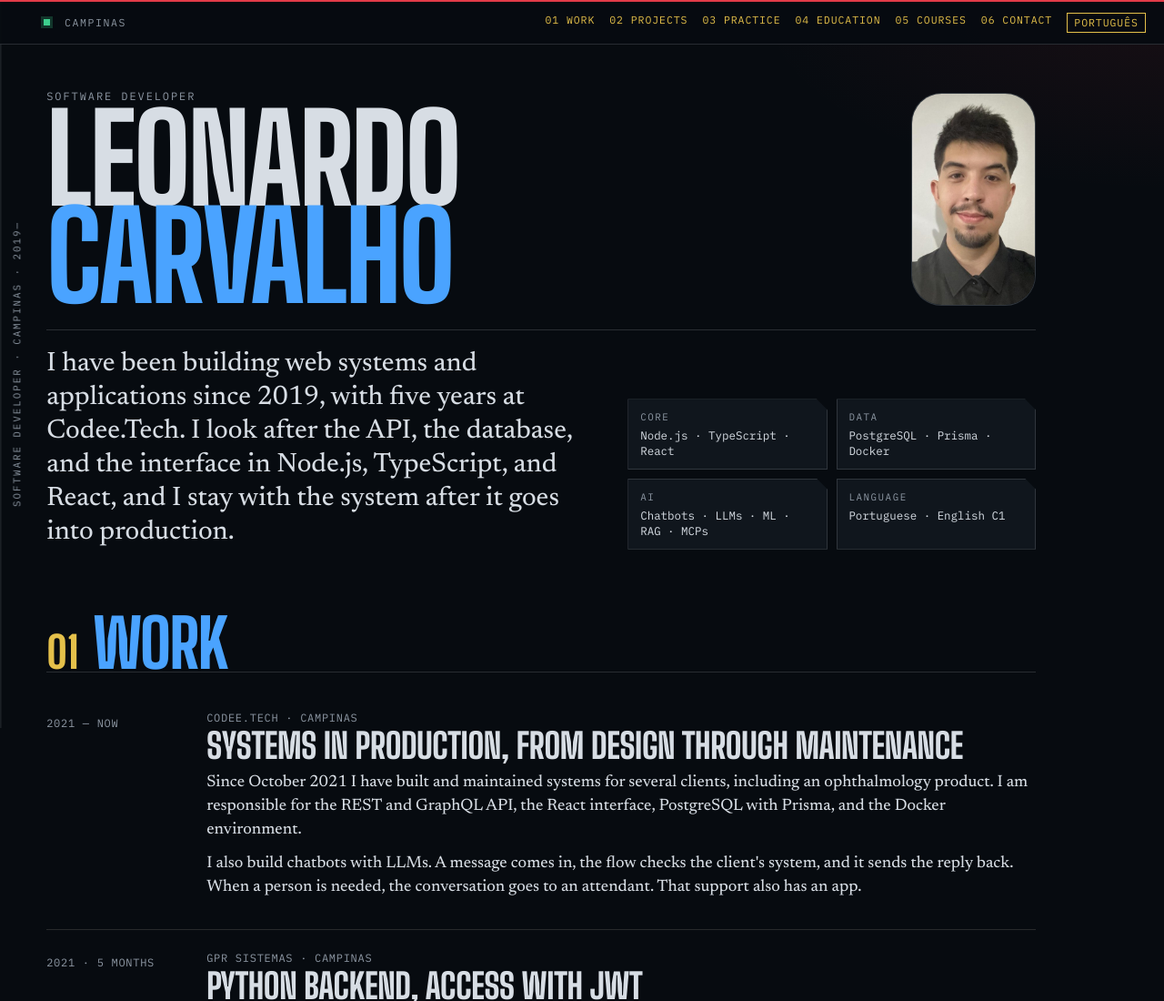
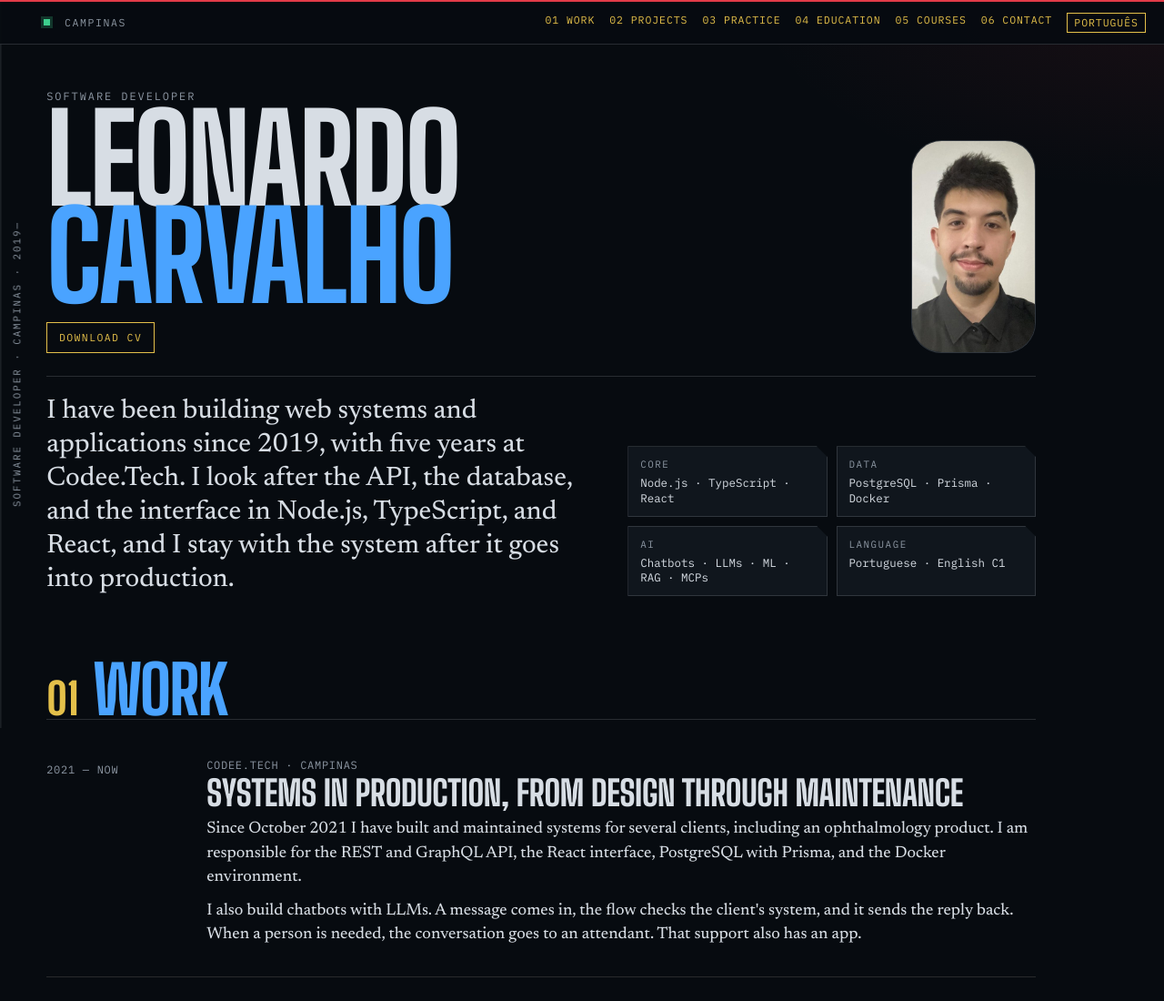
Before and after one commit to Lccas/portfolio, a plain HTML site: page index.html in a window 1280 px wide. Shown: the top 1100 px of the page at 91% size. Drawn offline with Linux system fonts and the light colour scheme.

Commit message:
add download cv button

```diff
--- a/index.html
+++ b/index.html
@@ -37,6 +37,7 @@
             <span>Leonardo</span>
             <span class="hit">Carvalho</span>
           </h1>
+          <a class="cv" href="images/CV-Leonardo-Carvalho-Geral-EN.pdf" download="CV-Leonardo-Carvalho-EN.pdf">Download CV</a>
         </div>
         <img class="portrait" src="images/leonardo.jpg" alt="Portrait of Leonardo Carvalho.">
       </div>
--- a/styles.css
+++ b/styles.css
@@ -141,6 +141,22 @@ h1 {
 h1 span { display: block; }
 
 h1 .hit { color: var(--blue); }
+
+.cv {
+  display: inline-block;
+  margin-top: 1.15rem;
+  padding: 0.55rem 0.8rem;
+  border: 1px solid var(--yellow);
+  color: var(--yellow);
+  font-family: var(--mono);
+  font-size: 0.72rem;
+  letter-spacing: 0.12em;
+  line-height: 1.2;
+  text-transform: uppercase;
+  text-decoration: none;
+}
+
+.cv:hover { color: var(--ink); border-color: var(--ink); }
 
 .cover-head {
   display: grid;
```
Also changed, not shown: pt/index.html (+1 -0 lines), 2 other files.
